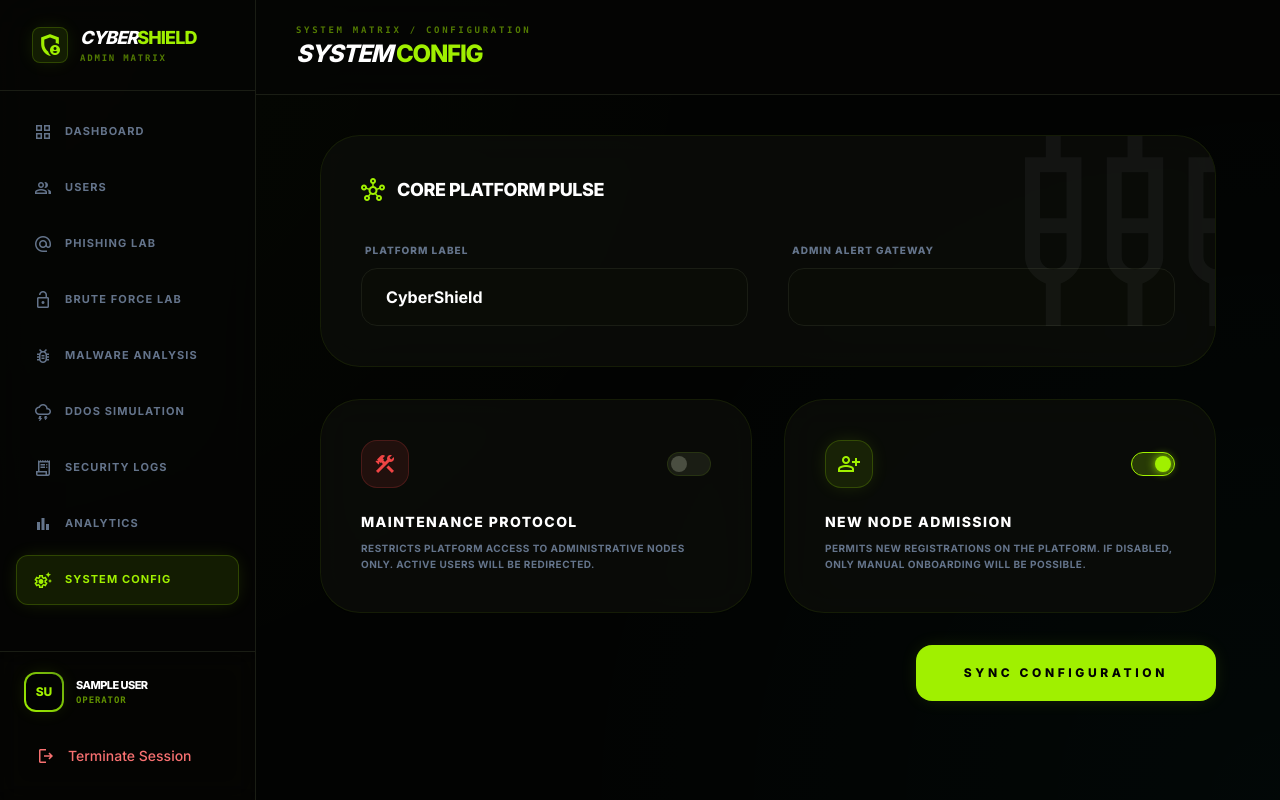
After one commit to kashifkhanamv123-cmd/CyberShield, a PHP site: page /admin/settings.php in a window 1280 px wide. The commit adds this page. Run offline with PHP 8.4, Linux system fonts and the light colour scheme; the visitor is signed in with stand-in values (Sample User, id 1); data that the repository does not hold is empty; some libraries are stand-ins or nearby versions.

Commit message:
admin panel modification

```diff
--- a/admin/_sidebar.php
+++ b/admin/_sidebar.php
@@ -7,58 +7,63 @@
 $currentPage = basename($_SERVER['PHP_SELF'], '.php');
 
 $navItems = [
-    'dashboard'  => ['icon' => 'dashboard',       'label' => 'Dashboard'],
-    'users'      => ['icon' => 'group',            'label' => 'Users'],
-    'phishing'   => ['icon' => 'alternate_email',  'label' => 'Phishing Lab'],
-    'bruteforce' => ['icon' => 'lock_open',        'label' => 'Brute Force Lab'],
-    'malware'    => ['icon' => 'bug_report',       'label' => 'Malware Analysis'],
-    'ddos'       => ['icon' => 'thunderstorm',     'label' => 'DDoS Simulation'],
-    'logs'       => ['icon' => 'receipt_long',     'label' => 'Security Logs'],
-    'analytics'  => ['icon' => 'bar_chart',        'label' => 'Analytics'],
+    'dashboard'  => ['icon' => 'grid_view',         'label' => 'Dashboard'],
+    'users'      => ['icon' => 'group',             'label' => 'Users'],
+    'phishing'   => ['icon' => 'alternate_email',   'label' => 'Phishing Lab'],
+    'bruteforce' => ['icon' => 'lock_open',         'label' => 'Brute Force Lab'],
+    'malware'    => ['icon' => 'bug_report',        'label' => 'Malware Analysis'],
+    'ddos'       => ['icon' => 'thunderstorm',      'label' => 'DDoS Simulation'],
+    'logs'       => ['icon' => 'receipt_long',      'label' => 'Security Logs'],
+    'analytics'  => ['icon' => 'bar_chart',         'label' => 'Analytics'],
+    'settings'   => ['icon' => 'settings_suggest',  'label' => 'System Config'],
 ];
 ?>
-<aside id="admin-sidebar" class="fixed inset-y-0 left-0 z-50 w-64 border-r border-border-dim bg-neutral-dark/95 backdrop-blur-xl flex flex-col transform -translate-x-full md:relative md:translate-x-0 transition-transform duration-300">
+<aside id="admin-sidebar" class="fixed inset-y-0 left-0 z-50 w-64 border-r border-border-dim bg-neutral-dark/80 backdrop-blur-xl flex flex-col transform -translate-x-full md:relative md:translate-x-0 transition-transform duration-300">
     <button id="close-admin-sidebar" class="md:hidden absolute top-4 right-4 text-slate-400 hover:text-white z-50">
         <span class="material-symbols-outlined text-2xl">close</span>
     </button>
     <!-- Logo -->
     <div class="p-6 border-b border-border-dim shrink-0">
-        <a href="" class="flex items-center gap-3 text-primary px-2 hover:opacity-80 transition-opacity">
-            <span class="material-symbols-outlined text-3xl">admin_panel_settings</span>
+        <a href="dashboard.php" class="flex items-center gap-3 text-primary px-2 hover:opacity-80 transition-opacity">
+            <div class="size-9 bg-primary/10 border border-primary/20 rounded-lg flex items-center justify-center text-primary shadow-glow">
+                <span class="material-symbols-outlined text-2xl font-black">admin_panel_settings</span>
+            </div>
             <div>
-                <h1 class="text-white text-lg font-black italic uppercase tracking-tight">Cyber<span class="text-primary">Shield</span></h1>
-                <p class="text-[9px] font-mono text-primary/60 uppercase tracking-[0.2em]">Admin Control</p>
+                <h1 class="text-white text-lg font-black italic uppercase tracking-tighter">Cyber<span class="text-primary not-italic">Shield</span></h1>
+                <p class="text-[9px] font-mono text-primary/50 uppercase tracking-[0.2em] font-black">Admin Matrix</p>
             </div>
         </a>
     </div>
 
     <!-- Navigation -->
-    <nav class="flex-1 p-4 space-y-1 overflow-y-auto custom-scrollbar">
+    <nav class="flex-1 p-4 space-y-1.5 overflow-y-auto custom-scrollbar">
         <?php foreach ($navItems as $page => $item): ?>
             <a href="<?php echo $page; ?>.php"
-                class="nav-item flex items-center gap-3 px-4 py-2.5 rounded-lg text-sm font-medium transition-all
+                class="nav-item flex items-center gap-3 px-4 py-2.5 rounded-xl text-[13px] font-bold transition-all
                   <?php echo $currentPage === $page
-                        ? 'active text-primary font-bold'
-                        : 'text-slate-400 hover:bg-white/5 hover:text-white'; ?>">
+                        ? 'bg-primary/10 text-primary border border-primary/20 shadow-glow'
+                        : 'text-slate-500 hover:bg-white/5 hover:text-white border border-transparent'; ?>">
                 <span class="material-symbols-outlined text-xl"><?php echo $item['icon']; ?></span>
-                <?php echo $item['label']; ?>
+                <span class="uppercase tracking-widest text-[11px]"><?php echo $item['label']; ?></span>
             </a>
         <?php endforeach; ?>
     </nav>
 
     <!-- Admin Info & Logout -->
-    <div class="p-4 border-t border-border-dim shrink-0 bg-neutral-dark/50">
-        <div class="flex items-center gap-3 mb-4 px-2">
-            <div class="size-8 rounded-full bg-gradient-to-tr from-primary to-lime-600 flex items-center justify-center text-background-dark font-bold text-xs shrink-0">
-                <?php
-                $initials = '';
-                foreach (explode(' ', $adminName) as $p) $initials .= strtoupper($p[0] ?? '');
-                echo substr($initials, 0, 2);
-                ?>
+    <div class="p-5 border-t border-border-dim shrink-0 bg-neutral-dark/40 backdrop-blur-md">
+        <div class="flex items-center gap-3 mb-5 px-1">
+            <div class="size-10 rounded-xl bg-gradient-to-tr from-primary to-lime-600 p-0.5 shadow-glow">
+                <div class="size-full bg-background-dark rounded-[10px] flex items-center justify-center text-primary font-black text-xs uppercase">
+                    <?php
+                    $initials = '';
+                    foreach (explode(' ', $adminName) as $p) $initials .= strtoupper($p[0] ?? '');
+                    echo substr($initials, 0, 2);
+                    ?>
+                </div>
             </div>
             <div class="min-w-0">
-                <p class="text-xs font-bold text-white truncate"><?php echo htmlspecialchars($adminName); ?></p>
-                <p class="text-[10px] text-primary font-mono">ADMIN</p>
+                <p class="text-[11px] font-black text-white uppercase tracking-tighter truncate"><?php echo htmlspecialchars($adminName); ?></p>
+                <p class="text-[9px] text-primary/60 font-mono font-black uppercase tracking-widest">Operator</p>
             </div>
         </div>
         <a href="../auth/logout.php"
--- /dev/null
+++ b/admin/settings.php
@@ -0,0 +1,187 @@
+<?php
+require_once __DIR__ . '/admin-auth.php';
+
+$success = '';
+$error = '';
+
+// Fetch all settings
+$settings = [];
+$res = $conn->query("SELECT setting_key, setting_value FROM system_settings");
+while ($row = $res->fetch_assoc()) {
+    $settings[$row['setting_key']] = $row['setting_value'];
+}
+
+// Handle Update
+if ($_SERVER['REQUEST_METHOD'] === 'POST' && isset($_POST['update_settings'])) {
+    $to_update = [
+        'site_title' => $_POST['site_title'] ?? 'CyberShield',
+        'maintenance_mode' => isset($_POST['maintenance_mode']) ? '1' : '0',
+        'registration_enabled' => isset($_POST['registration_enabled']) ? '1' : '0',
+        'admin_notification_email' => $_POST['admin_notification_email'] ?? '',
+    ];
+
+    $stmt = $conn->prepare("UPDATE system_settings SET setting_value = ? WHERE setting_key = ?");
+    foreach ($to_update as $key => $val) {
+        $stmt->bind_param("ss", $val, $key);
+        $stmt->execute();
+    }
+    $stmt->close();
+
+    $success = "System configuration synchronized successfully.";
+
+    // Refresh settings array
+    foreach ($to_update as $key => $val) {
+        $settings[$key] = $val;
+    }
+}
+?>
+<!DOCTYPE html>
+<html class="dark" lang="en">
+<head>
+    <meta charset="utf-8" />
+    <meta name="viewport" content="width=device-width, initial-scale=1.0" />
+    <title>CyberShield | System Configuration</title>
+    <script src="https://cdn.tailwindcss.com"></script>
+    <link href="https://fonts.googleapis.com/css2?family=Inter:wght@400;500;600;700;800&display=swap" rel="stylesheet" />
+    <link href="https://fonts.googleapis.com/css2?family=Material+Symbols+Outlined:wght,FILL@100..700,0..1&display=swap" rel="stylesheet" />
+    <script>
+        tailwind.config = {
+            darkMode: "class",
+            theme: {
+                extend: {
+                    colors: {
+                        primary: "#a0f000",
+                        "background-dark": "#020302",
+                        surface: "#0d0f0a",
+                        "neutral-dark": "#050604",
+                        "border-dim": "#1a1d14",
+                    },
+                    fontFamily: {
+                        display: ["Inter", "sans-serif"]
+                    }
+                }
+            }
+        }
+    </script>
+    <style>
+        body {
+            background-color: #020302;
+            background-image:
+                radial-gradient(circle at 0% 0%, rgba(160, 240, 0, 0.02) 0%, transparent 50%),
+                radial-gradient(circle at 100% 100%, rgba(0, 240, 255, 0.02) 0%, transparent 50%);
+        }
+        .glass {
+            background: rgba(13, 15, 10, 0.7);
+            backdrop-filter: blur(20px);
+            border: 1px solid rgba(160, 240, 0, 0.08);
+        }
+        .shadow-glow { box-shadow: 0 0 20px -5px rgba(160, 240, 0, 0.2); }
+        .toggle-switch { position: relative; display: inline-block; width: 44px; height: 24px; }
+        .toggle-switch input { opacity: 0; width: 0; height: 0; }
+        .slider {
+            position: absolute; cursor: pointer; top: 0; left: 0; right: 0; bottom: 0;
+            background-color: #1a1d14; transition: .4s; border-radius: 24px; border: 1px solid rgba(160, 240, 0, 0.1);
+        }
+        .slider:before {
+            position: absolute; content: ""; height: 16px; width: 16px; left: 3px; bottom: 3px;
+            background-color: #4a4e41; transition: .4s; border-radius: 50%;
+        }
+        input:checked + .slider { background-color: rgba(160, 240, 0, 0.2); border-color: #a0f000; }
+        input:checked + .slider:before { transform: translateX(20px); background-color: #a0f000; box-shadow: 0 0 10px #a0f000; }
+    </style>
+</head>
+<body class="bg-background-dark text-slate-300 font-display min-h-screen">
+    <div class="flex h-screen overflow-hidden">
+        <?php include '_sidebar.php'; ?>
+
+        <main class="flex-1 flex flex-col overflow-hidden relative">
+            <header class="shrink-0 sticky top-0 z-20 bg-[#050604]/80 backdrop-blur-xl border-b border-border-dim px-10 py-6 flex items-center justify-between">
+                <div>
+                    <p class="text-[9px] font-mono text-primary/50 uppercase tracking-[0.3em] font-black">System Matrix / Configuration</p>
+                    <h2 class="text-2xl font-black text-white italic uppercase tracking-tighter">System <span class="text-primary not-italic">Config</span></h2>
+                </div>
+            </header>
+
+            <section class="flex-1 overflow-y-auto custom-scrollbar p-10">
+                <div class="max-w-4xl mx-auto space-y-8">
+
+                    <?php if ($success): ?>
+                        <div class="p-4 glass border-primary/30 rounded-2xl flex items-center gap-4 animate-fade-in">
+                            <span class="material-symbols-outlined text-primary">verified</span>
+                            <p class="text-xs font-black text-primary uppercase tracking-widest"><?php echo $success; ?></p>
+                        </div>
+                    <?php endif; ?>
+
+                    <form method="POST" class="space-y-8">
+
+                        <!-- Core Platform Settings -->
+                        <div class="glass rounded-[2.5rem] p-10 relative overflow-hidden group">
+                            <div class="absolute -right-10 -top-10 opacity-5 group-hover:opacity-10 transition-opacity">
+                                <span class="material-symbols-outlined text-[15rem]">settings_input_component</span>
+                            </div>
+
+                            <h3 class="text-lg font-black text-white uppercase tracking-tight mb-8 flex items-center gap-3">
+                                <span class="material-symbols-outlined text-primary">hub</span>
+                                Core Platform Pulse
+                            </h3>
+
+                            <div class="grid grid-cols-1 md:grid-cols-2 gap-10">
+                                <div class="space-y-2">
+                                    <label class="text-[10px] font-black text-slate-500 uppercase tracking-widest ml-1">Platform Label</label>
+                                    <input type="text" name="site_title" value="<?php echo htmlspecialchars($settings['site_title'] ?? 'CyberShield'); ?>"
+                                        class="w-full bg-[#0a0c06] border border-border-dim rounded-2xl px-6 py-4 text-white font-bold focus:outline-none focus:border-primary/50 transition-all">
+                                </div>
+                                <div class="space-y-2">
+                                    <label class="text-[10px] font-black text-slate-500 uppercase tracking-widest ml-1">Admin Alert Gateway</label>
+                                    <input type="email" name="admin_notification_email" value="<?php echo htmlspecialchars($settings['admin_notification_email'] ?? ''); ?>"
+                                        class="w-full bg-[#0a0c06] border border-border-dim rounded-2xl px-6 py-4 text-white font-bold focus:outline-none focus:border-primary/50 transition-all">
+                                </div>
+                            </div>
+                        </div>
+
+                        <!-- Operational Toggles -->
+                        <div class="grid grid-cols-1 md:grid-cols-2 gap-8">
+
+                            <div class="glass rounded-[2.5rem] p-10">
+                                <div class="flex items-center justify-between mb-6">
+                                    <div class="size-12 rounded-2xl bg-red-500/10 border border-red-500/20 flex items-center justify-center text-red-500">
+                                        <span class="material-symbols-outlined">construction</span>
+                                    </div>
+                                    <label class="toggle-switch">
+                                        <input type="checkbox" name="maintenance_mode" <?php echo ($settings['maintenance_mode'] ?? '0') == '1' ? 'checked' : ''; ?>>
+                                        <span class="slider"></span>
+                                    </label>
+                                </div>
+                                <h4 class="text-sm font-black text-white uppercase tracking-widest mb-2">Maintenance Protocol</h4>
+                                <p class="text-[10px] text-slate-500 font-bold leading-relaxed uppercase tracking-wider">Restricts platform access to administrative nodes only. Active users will be redirected.</p>
+                            </div>
+
+                            <div class="glass rounded-[2.5rem] p-10">
+                                <div class="flex items-center justify-between mb-6">
+                                    <div class="size-12 rounded-2xl bg-primary/10 border border-primary/20 flex items-center justify-center text-primary shadow-glow">
+                                        <span class="material-symbols-outlined">person_add</span>
+                                    </div>
+                                    <label class="toggle-switch">
+                                        <input type="checkbox" name="registration_enabled" <?php echo ($settings['registration_enabled'] ?? '1') == '1' ? 'checked' : ''; ?>>
+                                        <span class="slider"></span>
+                                    </label>
+                                </div>
+                                <h4 class="text-sm font-black text-white uppercase tracking-widest mb-2">New Node Admission</h4>
+                                <p class="text-[10px] text-slate-500 font-bold leading-relaxed uppercase tracking-wider">Permits new registrations on the platform. If disabled, only manual onboarding will be possible.</p>
+                            </div>
+
+                        </div>
+
+                        <div class="flex justify-end">
+                            <button type="submit" name="update_settings" class="bg-primary hover:bg-lime-400 text-background-dark font-black py-5 px-12 rounded-2xl uppercase tracking-[0.3em] text-xs shadow-glow hover:scale-105 transition-all">
+                                Sync Configuration
+                            </button>
+                        </div>
+
+                    </form>
+                </div>
+            </section>
+        </main>
+    </div>
+</body>
+</html>
```
Also changed, not shown: admin/dashboard.php (+57 -30 lines), auth/register.php (+22 -9 lines), includes/auth_check.php (+12 -2 lines), maintenance.php (added, +46 -0 lines).
